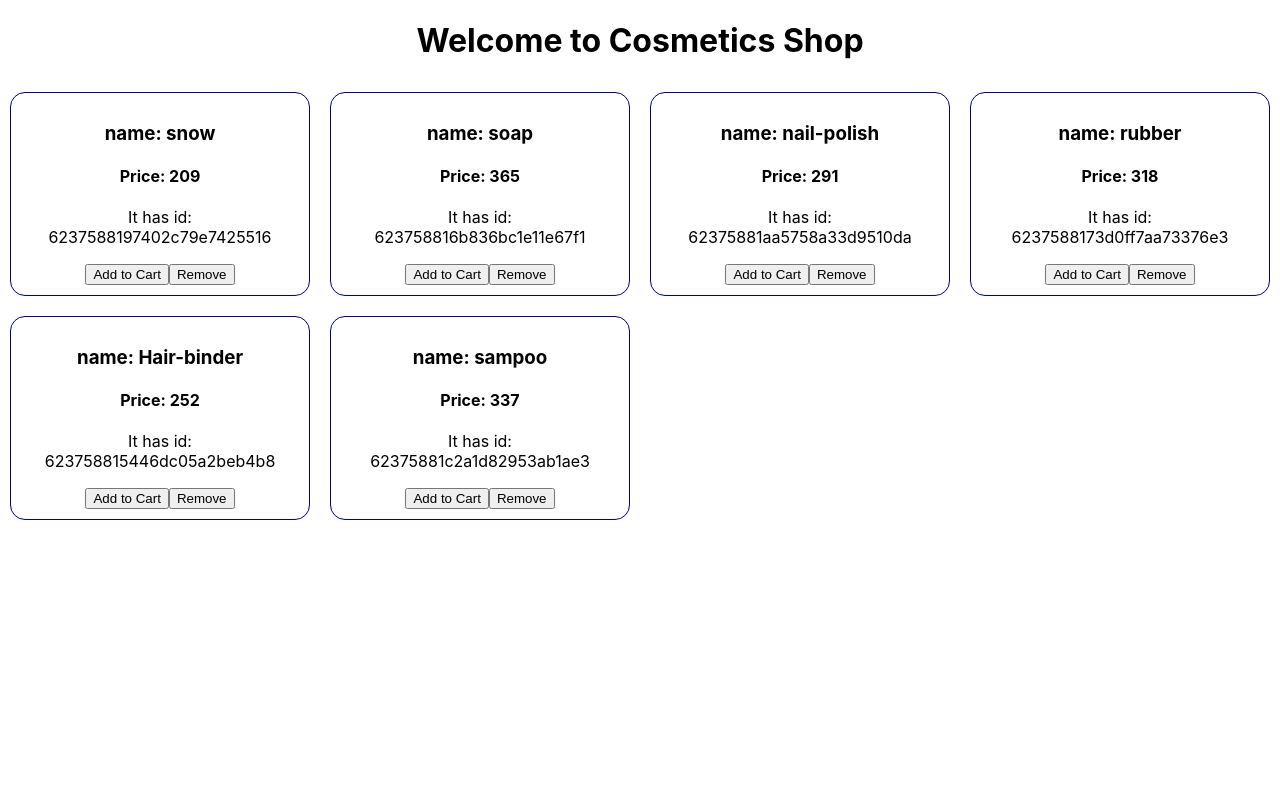
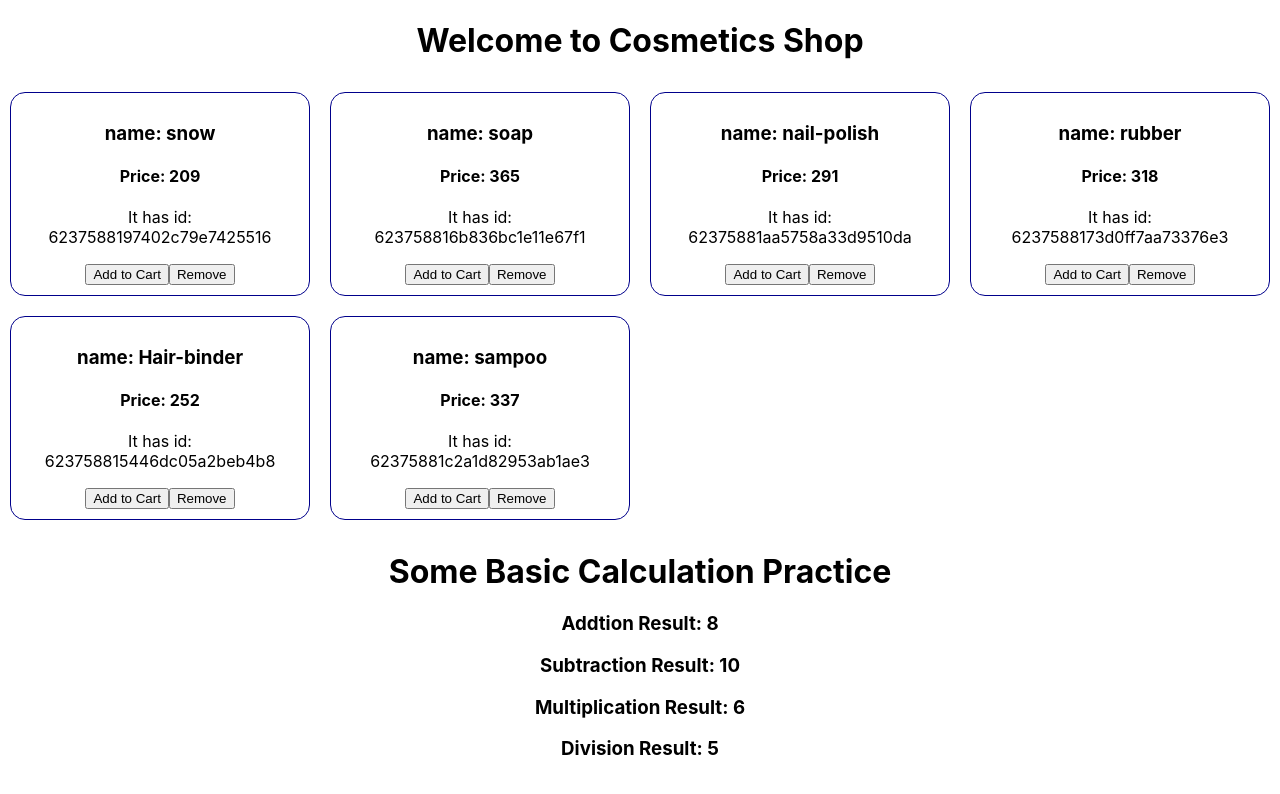
Before and after one commit to kamrul-dev/shopping-cart-localstorage, a React (Create React App) app: page / in a window 1280 px wide. Shown: the top 794 px of the page. Built offline with nearby package versions, Linux system fonts and the light colour scheme.

Commit message:
Basic mathematical operatin practice in react js

```diff
--- a/src/App.js
+++ b/src/App.js
@@ -1,11 +1,13 @@
 import logo from './logo.svg';
 import './App.css';
 import Cosmetics from './Components/Cosmetics/Cosmetics';
+import Calculation from './Components/Calculation/Calculation';
 
 function App() {
   return (
     <div className="App">
       <Cosmetics></Cosmetics>
+      <Calculation></Calculation>
     </div>
   );
 }
--- /dev/null
+++ b/src/Components/Calculation/Calculation.js
@@ -0,0 +1,29 @@
+import React from 'react';
+import { add, division, multiply, sub } from '../Utilities/Calculation';
+
+const Calculation = () => {
+
+    // addition result
+    const addResult = add(3, 5);
+
+    // subtraction resul
+    const subResult = sub(20, 10);
+
+    // Multiplication Result
+    const multResult = multiply(2, 3);
+
+    // Division Result
+    const divResult = division(50, 10);
+
+    return (
+        <div>
+            <h1>Some Basic Calculation Practice</h1>
+            <h3>Addtion Result: {addResult} </h3>
+            <h3>Subtraction Result: {subResult}</h3>
+            <h3>Multiplication Result: {multResult}</h3>
+            <h3>Division Result: {divResult}</h3>
+        </div>
+    );
+};
+
+export default Calculation;
--- /dev/null
+++ b/src/Components/Utilities/Calculation.js
@@ -0,0 +1,17 @@
+// some basic mathematical calculation
+const add = (num1, num2) => {
+    return num1 + num2;
+}
+
+const sub = (num1, num2) => {
+    return num1 - num2;
+}
+
+const multiply = (num1, num2) => {
+    return num1 * num2;
+}
+
+const division = (num1, num2) => {
+    return num1 / num2;
+}
+export { add, sub, multiply, division };
```
